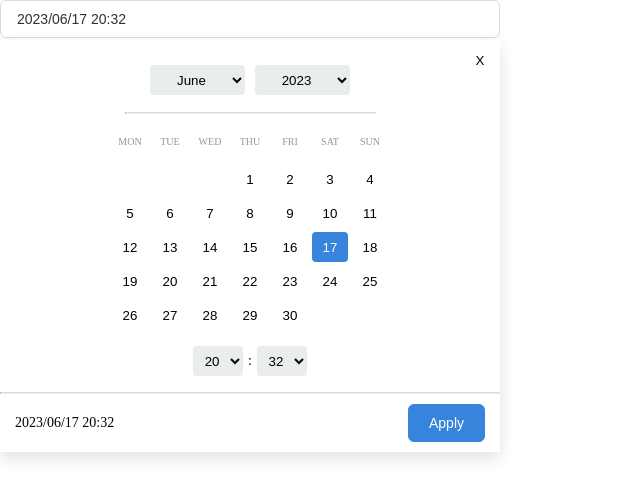
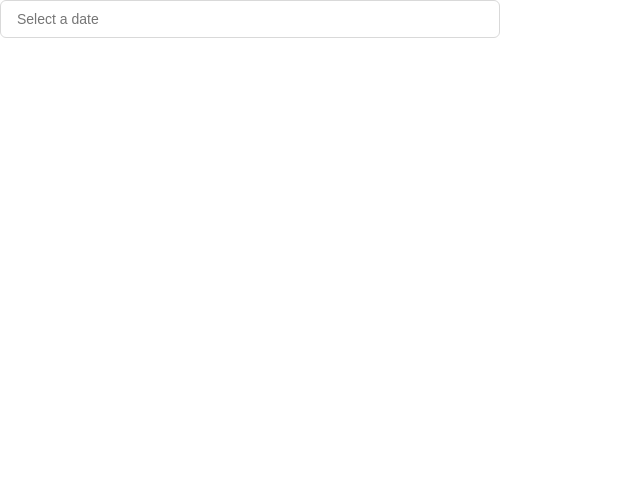
Before and after one commit to snigdho611/custom-react-datepicker, a React (Create React App) app: page / in a window 1280 px wide. Shown: the top 498 px of the page, without its empty margins (0-640 px from the left). Built offline with nearby package versions, Linux system fonts and the light colour scheme.

Commit message:
Emptied date

```diff
--- a/src/App.tsx
+++ b/src/App.tsx
@@ -2,7 +2,7 @@ import { useState } from "react";
 import Datepicker from "./components/Datepicker";
 
 function App() {
-  const [start, setStart] = useState<Date | null>(new Date());
+  const [start, setStart] = useState<Date | null>(null);
 
   return (
     <div style={{ display: "flex", gap: "10px" }}>
--- a/src/components/Datepicker/index.tsx
+++ b/src/components/Datepicker/index.tsx
@@ -55,7 +55,7 @@ const Datepicker: React.FC<IDatepickerProps> = ({
 
   const menuRef = useRef<HTMLDivElement | null>(null);
   const inputRef = useRef<HTMLInputElement | null>(null);
-  const [open, setOpen] = useState<boolean>(true);
+  const [open, setOpen] = useState<boolean>(false);
 
   useEffect(() => {
     if (disabled) {
```
